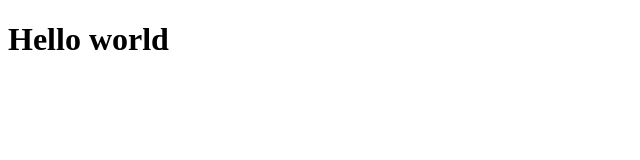
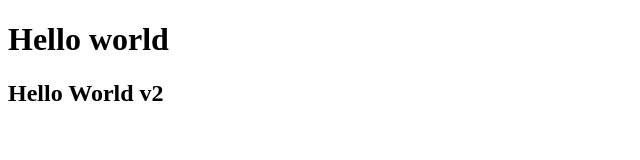
Before and after one commit to Spinii/text-git-vjezbe, a plain HTML site: page index.html in a window 1280 px wide. Shown: the whole page, without its empty margins (0-640 px from the left). Drawn offline with Linux system fonts and the light colour scheme.

Commit message:
nova funkcija

```diff
--- a/index.html
+++ b/index.html
@@ -9,5 +9,6 @@
 
 
 <h1>Hello world</h1>
+<h2>Hello World v2</h2>
 </body>
 </html>
```
